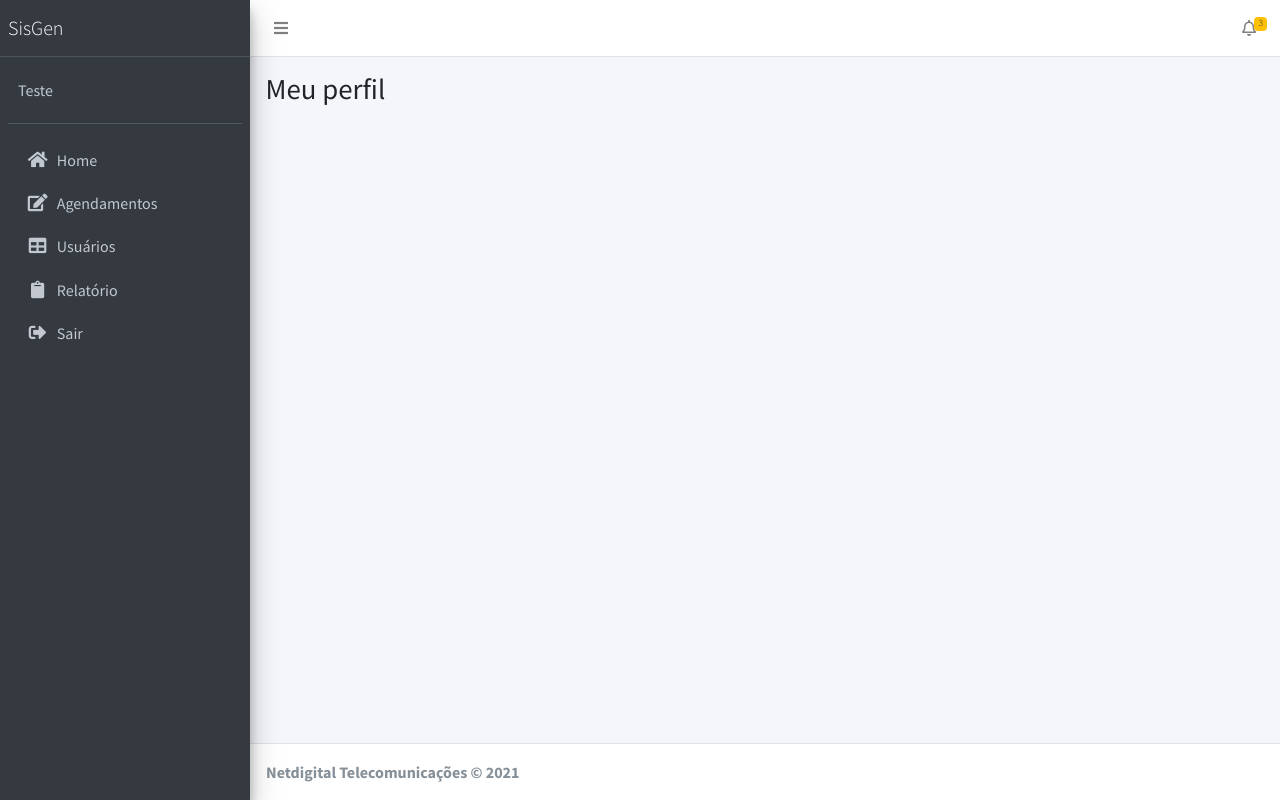
After one commit to edgeratedrko/sisgen, a Django app: page /profile/ in a window 1280 px wide. The commit adds this page. Run offline with Django 3.2, Linux system fonts and the light colour scheme; some libraries are stand-ins or nearby versions.

Commit message:
Profile Update

```diff
--- /dev/null
+++ b/controluser/templates/profile.html
@@ -0,0 +1,22 @@
+{% extends "base.html" %}
+{% block content %}
+
+    <!-- Header -->
+    <section class="content-header">
+      <div class="container-fluid">
+        <div class="row mb-2">
+          <div class="col-sm-6">
+            <h1>Meu perfil</h1>
+          </div>
+          <div class="col-sm-6">
+          </div>
+        </div>
+      </div><!-- /.container-fluid -->
+    </section>
+
+    <!-- Main content -->
+    <section class="content">
+
+    </section>
+
+{% endblock %}
--- a/sisgen/templates/base.html
+++ b/sisgen/templates/base.html
@@ -66,7 +66,7 @@
       <!-- Sidebar user (optional) -->
       <div class="user-panel mt-3 pb-3 mb-3 d-flex">
         <div class="info">
-          <a href="#" class="d-block">Admin</a>
+          <a href="../profile" class="d-block">Teste</a>
         </div>
       </div>
 
--- a/sisgen/urls.py
+++ b/sisgen/urls.py
@@ -30,4 +30,5 @@ urlpatterns = [
     path('', redirectLogin, name='login'),
     path('home/', infoDashboard, name='infoDashboard'),
     path('relatorios/', TemplateView.as_view(template_name='relatorios.html')),
+    path('profile/', TemplateView.as_view(template_name='profile.html')),
 ]
```
